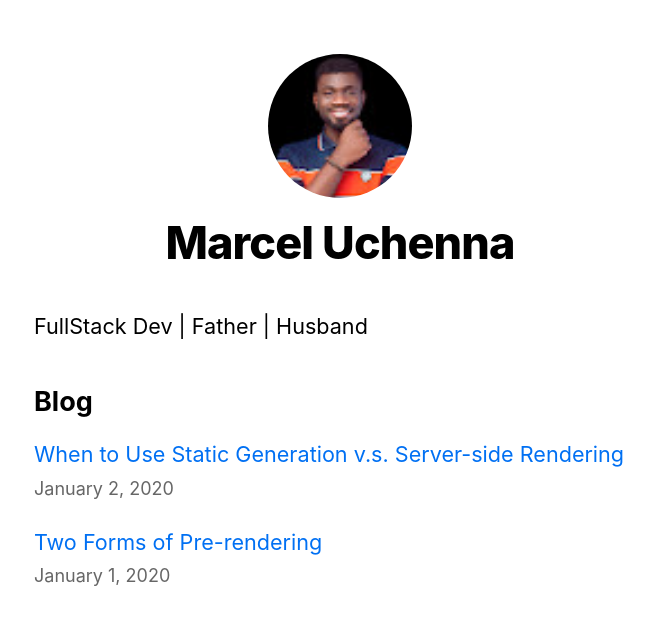
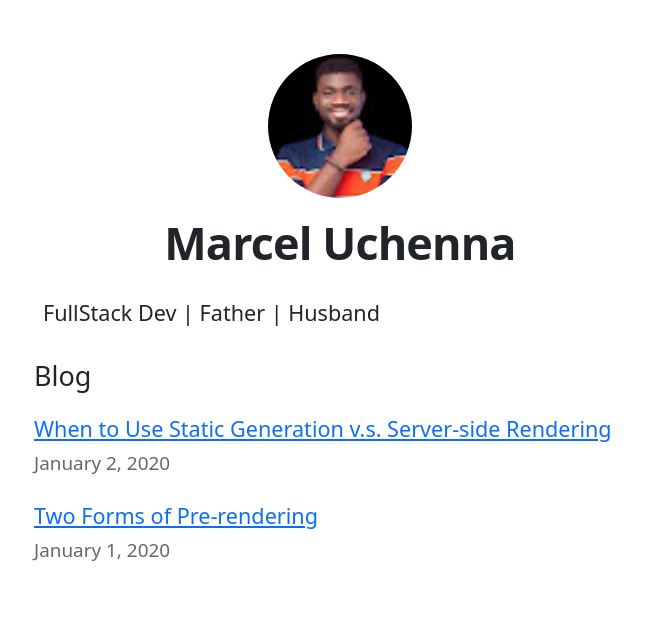
Before and after one commit to uchman005/next-blog-demo, a Next.js app: page / in a window 1280 px wide. Shown: the top 624 px of the page, without its empty margins (300-954 px from the left). Built offline with nearby package versions, Linux system fonts and the light colour scheme.

Commit message:
Adding bootstrap to the blog

```diff
--- a/package.json
+++ b/package.json
@@ -7,6 +7,7 @@
     "lint": "next lint"
   },
   "dependencies": {
+    "bootstrap": "^5.2.3",
     "date-fns": "^2.29.3",
     "gray-matter": "^4.0.3",
     "next": "latest",
--- a/pages/index.tsx
+++ b/pages/index.tsx
@@ -1,6 +1,7 @@
 import Head from 'next/head'
 import Layout, { siteTitle } from '../components/layout'
 import utilStyles from '../styles/utils.module.css'
+import "bootstrap/dist/css/bootstrap.min.css"
 import { getSortedPostsData } from '../lib/posts'
 import Link from 'next/link'
 import Date from '../components/date'
@@ -21,7 +22,7 @@ export default function Home({
         <title>{siteTitle}</title>
       </Head>
       <section className={utilStyles.headingMd}>
-        <p>FullStack Dev | Father | Husband</p>
+        <p className='heading m-2'>FullStack Dev | Father | Husband</p>
 
       </section>
       <section className={`${utilStyles.headingMd} ${utilStyles.padding1px}`}>
```
Also changed, not shown: 1 other file (tests, documents, lock files or other folders).
